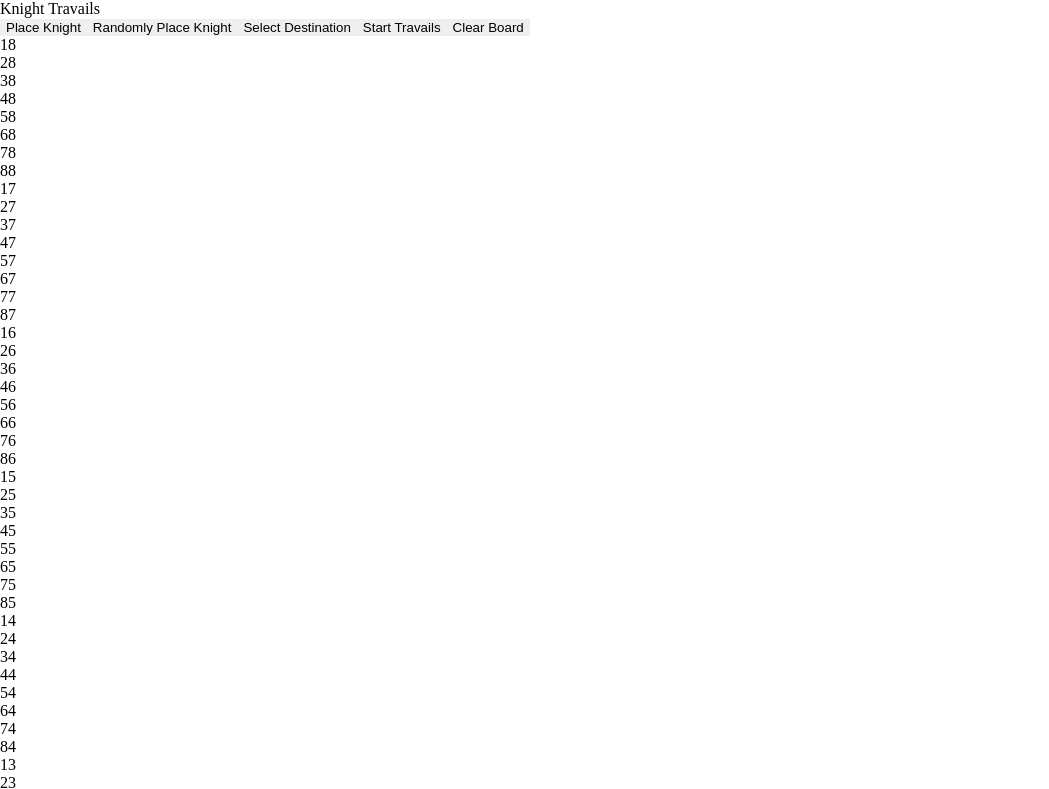
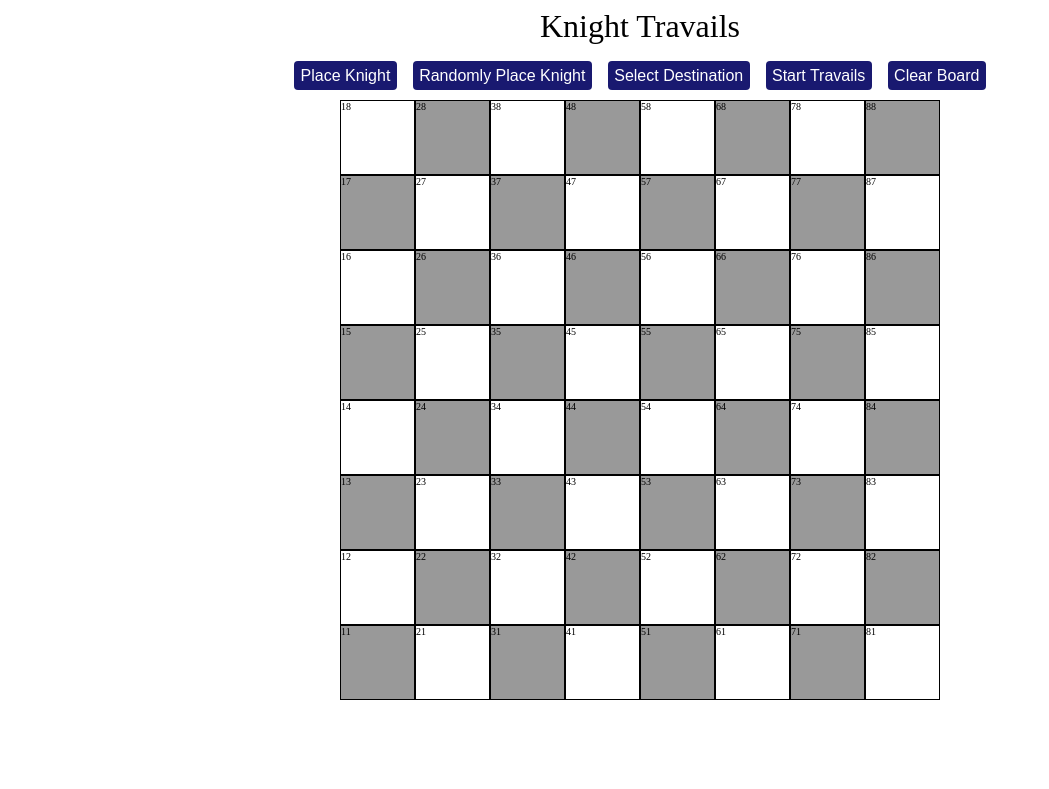
Before and after one commit to 4C-75-63-6B-79/Knights_Travails, a website built with webpack: page src/template.html in a window 1280 px wide. Shown: the top 789 px of the page, without its empty margins (0-1049 px from the left). Built offline with nearby package versions, Linux system fonts and the light colour scheme.

Commit message:
added basic styling to form the layout

```diff
--- a/src/style.css
+++ b/src/style.css
@@ -5,3 +5,76 @@
     border: 0;
     margin: 0;
 }
+
+body {
+    font-size: 16px;
+    min-height: 100vh;
+    display: flex;
+    flex-direction: column;
+}
+
+header {
+    display: grid;
+    place-content: center;
+}
+
+#title {
+    font-size: 2rem;
+    padding: 0.5rem 0 0.5rem 0;
+}
+
+main {
+    padding: 0.5rem;
+    display: flex;
+    flex-direction: column;
+    flex-wrap: wrap;
+    align-items: center;
+    justify-content: space-evenly;
+    row-gap: 10px;
+    flex-grow: 1;
+}
+
+#controls {
+    display: flex;
+    flex-direction: row;
+    flex-wrap: wrap;
+    align-items: center;
+    justify-content: space-evenly;
+    gap: 1rem;
+}
+
+button {
+    font-size: 1rem;
+    color: white;
+    border: none;
+    border-radius: 4px;
+    padding: 0.35rem 0.4rem;
+    background-color: midnightblue;
+    transition: transform 200ms ease-in;
+}
+
+button:hover {
+    transform: scale(1.05);
+}
+
+#chessBoard {
+    display: grid;
+    grid-template-columns: repeat(8, minmax(15px, 75px));
+    grid-template-rows: repeat(8, minmax(15px, 75px));
+    flex-grow: 1;
+}
+
+.box {
+    /* width: 10px;
+    height: 10px; */
+    font-size: 10px;
+    border: 1px solid black;
+}
+
+.black {
+    background-color: #999;
+}
+
+.white {
+    background-color: white;
+}
```
